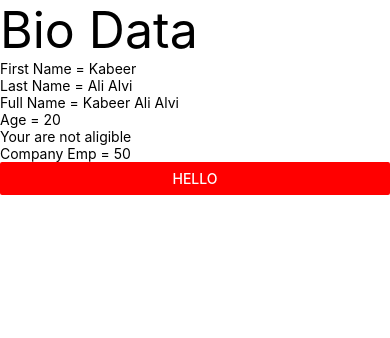
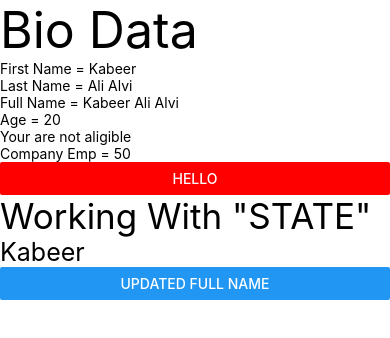
Before and after one commit to Kabeer6568/react-native-tutorial, a React Native app in the folder AwesomeProject/: screen / in a window 390 px wide. Shown: the top 338 px of the page. Built offline with nearby package versions, Linux system fonts and the light colour scheme.

Commit message:
UseState

```diff
--- a/AwesomeProject/App.tsx
+++ b/AwesomeProject/App.tsx
@@ -13,7 +13,7 @@ import {
 } from 'react-native';
 
 import BioData from './components/BioData';
-
+import UseState from './components/UseState';
 
 
 
@@ -24,6 +24,8 @@ const App = () => {
   return (
     <>
       <BioData />
+
+      <UseState />
     </>
   );
 };
--- /dev/null
+++ b/AwesomeProject/components/UseState.jsx
@@ -0,0 +1,31 @@
+import React, {useState} from "react";
+
+import { Button, Text, View } from "react-native";
+
+
+const UseState = () =>{
+
+    const [name , setName] = useState("Kabeer")
+
+    const updatedFullName = () =>{
+        setName("Kabeer Ali Alvi")
+    }
+
+
+    return(
+        <>
+
+        <Text style={{fontSize: 35}}>
+            Working With "STATE"
+        </Text>
+
+        <Text style={{fontSize: 25}}>
+            {name}
+        </Text>
+
+        <Button title="Updated full Name" onPress={updatedFullName} />
+        </>
+    )
+}
+
+export default UseState;
```
